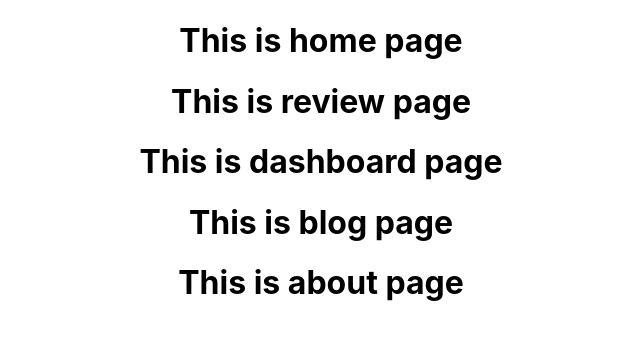
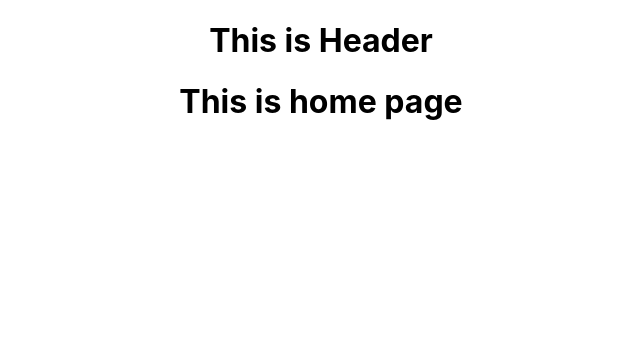
Before and after one commit to tusharpramanikbd/review-boat-headphone, a React (Create React App) app: page / in a window 1280 px wide. Shown: the top 340 px of the page, without its empty margins (319-959 px from the left). Built offline with nearby package versions, Linux system fonts and the light colour scheme.

Commit message:
all the route created

```diff
--- a/package.json
+++ b/package.json
@@ -8,6 +8,7 @@
     "@testing-library/user-event": "^13.5.0",
     "react": "^18.0.0",
     "react-dom": "^18.0.0",
+    "react-router-dom": "^6.3.0",
     "react-scripts": "5.0.0",
     "web-vitals": "^2.1.4"
   },
--- a/src/App.css
+++ b/src/App.css
@@ -1,16 +1,5 @@
 .App {
   text-align: center;
-}
-
-.App-logo {
-  height: 40vmin;
-  pointer-events: none;
-}
-
-@media (prefers-reduced-motion: no-preference) {
-  .App-logo {
-    animation: App-logo-spin infinite 20s linear;
-  }
 }
 
 .App-header {
@@ -27,12 +16,3 @@
 .App-link {
   color: #61dafb;
 }
-
-@keyframes App-logo-spin {
-  from {
-    transform: rotate(0deg);
-  }
-  to {
-    transform: rotate(360deg);
-  }
-}
--- a/src/App.js
+++ b/src/App.js
@@ -1,18 +1,25 @@
+import { Route, Routes } from 'react-router-dom'
 import './App.css'
 import About from './components/About/About'
 import Blogs from './components/Blogs/Blogs'
 import Dashboard from './components/Dashboard/Dashboard'
 import Home from './components/Home/Home'
+import NotFound from './components/NotFound/NotFound'
 import Reviews from './components/Reviews/Reviews'
 
 function App() {
   return (
     <div className='App'>
-      <Home />
-      <Reviews />
-      <Dashboard />
-      <Blogs />
-      <About />
+      <h1>This is Header</h1>
+      <Routes>
+        <Route path='/' element={<Home />} />
+        <Route path='/home' element={<Home />} />
+        <Route path='/reviews' element={<Reviews />} />
+        <Route path='/dashboard' element={<Dashboard />} />
+        <Route path='/blogs' element={<Blogs />} />
+        <Route path='/about' element={<About />} />
+        <Route path='*' element={<NotFound />} />
+      </Routes>
     </div>
   )
 }
--- /dev/null
+++ b/src/components/NotFound/NotFound.js
@@ -0,0 +1,12 @@
+import React from 'react'
+import './NotFound.css'
+
+const NotFound = () => {
+  return (
+    <div>
+      <h1>404 Not Found</h1>
+    </div>
+  )
+}
+
+export default NotFound
--- a/src/index.js
+++ b/src/index.js
@@ -1,17 +1,20 @@
-import React from 'react';
-import ReactDOM from 'react-dom';
-import './index.css';
-import App from './App';
-import reportWebVitals from './reportWebVitals';
+import React from 'react'
+import ReactDOM from 'react-dom'
+import './index.css'
+import App from './App'
+import reportWebVitals from './reportWebVitals'
+import { BrowserRouter } from 'react-router-dom'
 
 ReactDOM.render(
   <React.StrictMode>
-    <App />
+    <BrowserRouter>
+      <App />
+    </BrowserRouter>
   </React.StrictMode>,
   document.getElementById('root')
-);
+)
 
 // If you want to start measuring performance in your app, pass a function
 // to log results (for example: reportWebVitals(console.log))
 // or send to an analytics endpoint. Learn more: https://bit.ly/CRA-vitals
-reportWebVitals();
+reportWebVitals()
```
Also changed, not shown: src/components/NotFound/NotFound.css (added), 1 other file (tests, documents, lock files or other folders).
